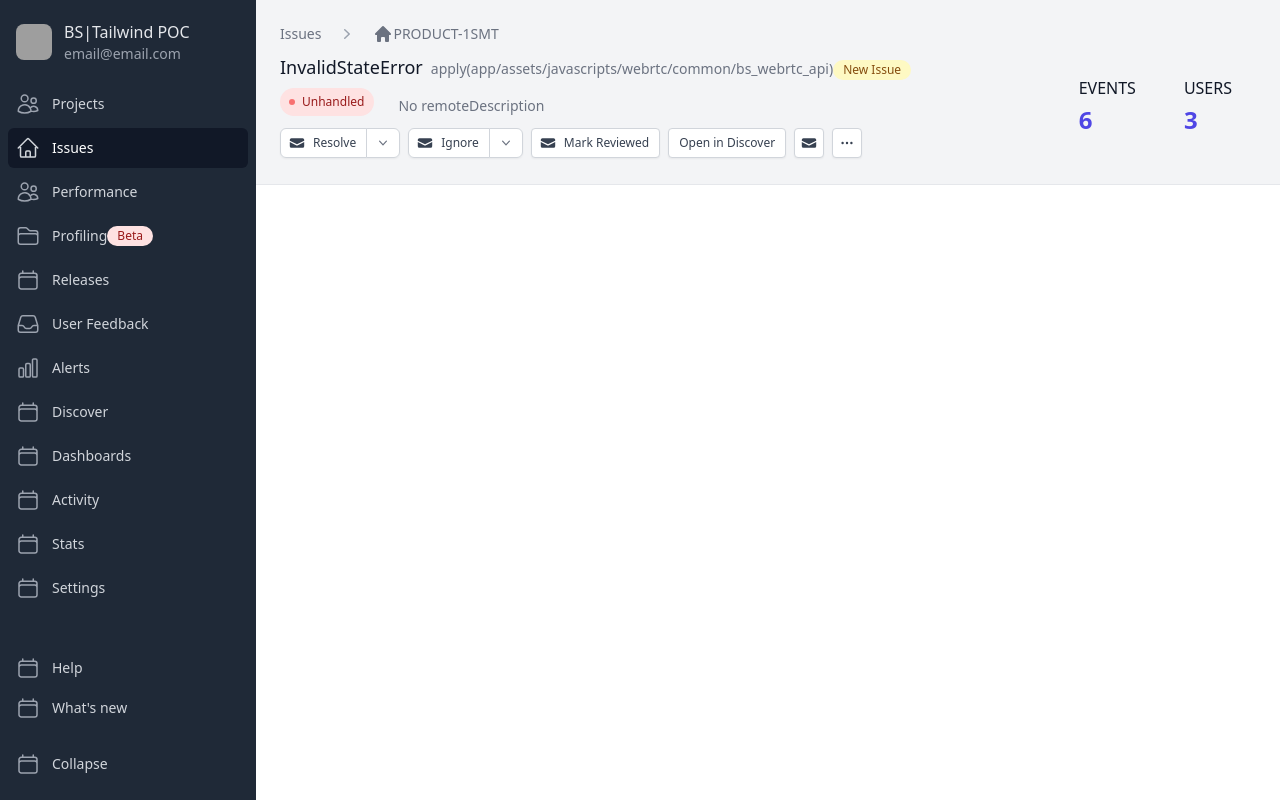
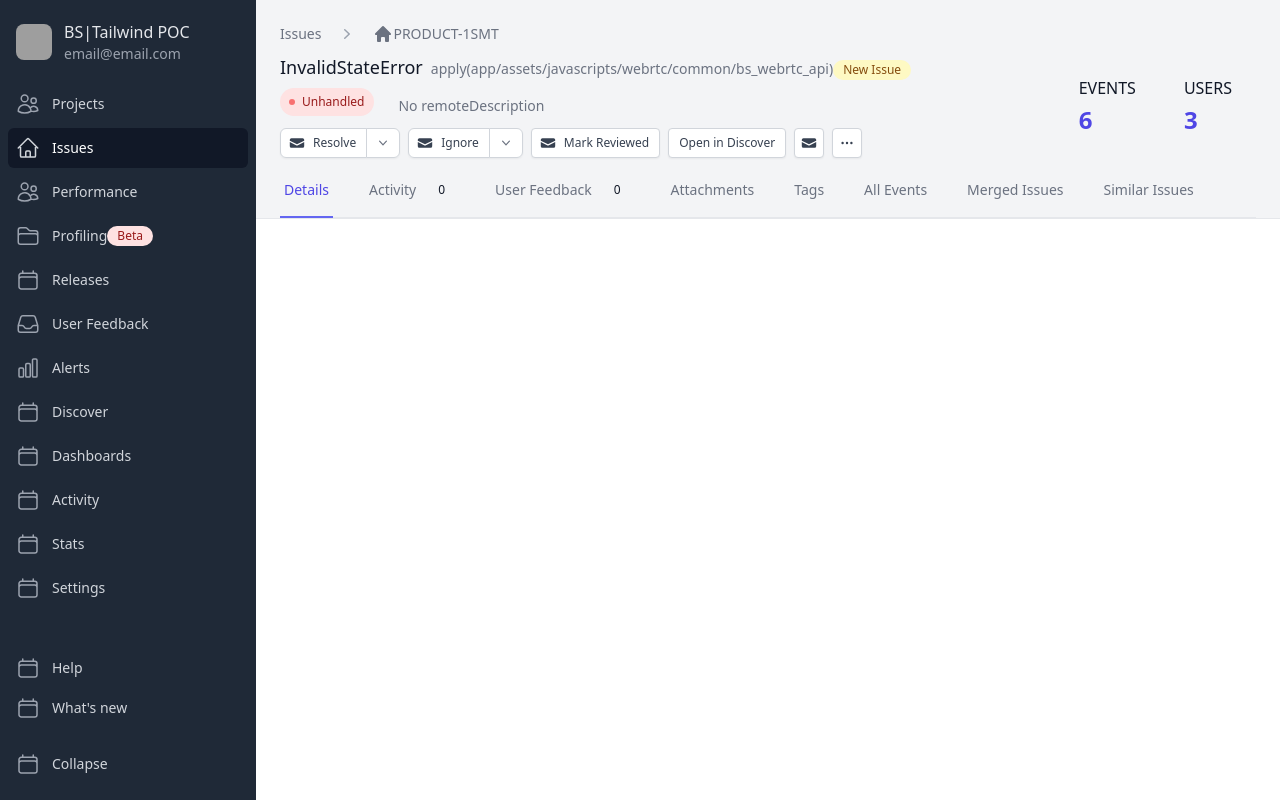
Before and after one commit to ribinBS/bs-tailwind-poc, a React (Create React App) app: page / in a window 1280 px wide. Built offline with nearby package versions, Linux system fonts and the light colour scheme; grey boxes are pictures that could not be loaded; a web font is replaced by a local one.

Commit message:
header section done

```diff
--- a/package.json
+++ b/package.json
@@ -5,6 +5,7 @@
     "dependencies": {
         "@headlessui/react": "^1.7.4",
         "@heroicons/react": "^2.0.13",
+        "@tailwindcss/forms": "^0.5.3",
         "@testing-library/jest-dom": "^5.16.5",
         "@testing-library/react": "^13.4.0",
         "@testing-library/user-event": "^13.5.0",
@@ -39,8 +40,8 @@
         ]
     },
     "devDependencies": {
-        "tailwindcss": "^3.2.4",
         "autoprefixer": "^10.4.13",
-        "postcss": "^8.4.19"
+        "postcss": "^8.4.19",
+        "tailwindcss": "^3.2.4"
     }
 }
--- a/src/pages/Details/index.jsx
+++ b/src/pages/Details/index.jsx
@@ -15,6 +15,17 @@ const items = [
     { name: 'Export PDF', href: '#' },
 ];
 
+const tabs = [
+    { name: 'Details', href: '#', current: true },
+    { name: 'Activity', href: '#', count: '0', current: false },
+    { name: 'User Feedback', count: '0', href: '#', current: false },
+    { name: 'Attachments', href: '#', current: false },
+    { name: 'Tags', href: '#', current: false },
+    { name: 'All Events', href: '#', current: false },
+    { name: 'Merged Issues', href: '#', current: false },
+    { name: 'Similar Issues', href: '#', current: false },
+];
+
 function classNames(...classes) {
     return classes.filter(Boolean).join(' ');
 }
@@ -22,7 +33,7 @@ function classNames(...classes) {
 export default function Details() {
     return (
         <main className='flex-1'>
-            <div className='py-6 mx-auto border-b bg-gray-100'>
+            <div className='pt-6 mx-auto border-b bg-gray-100'>
                 <div className='px-6'>
                     <div className=''>
                         <nav className='sm:hidden' aria-label='Back'>
@@ -345,6 +356,41 @@ export default function Details() {
                             </div>
                         </div>
                     </div>
+                    <div className='hidden sm:block mt-1'>
+                        <div className='border-b border-gray-200'>
+                            <nav
+                                className='-mb-px flex space-x-8'
+                                aria-label='Tabs'>
+                                {tabs.map((tab) => (
+                                    <a
+                                        key={tab.name}
+                                        href='#'
+                                        className={classNames(
+                                            tab.current
+                                                ? 'border-indigo-500 text-indigo-600'
+                                                : 'border-transparent text-gray-500 hover:text-gray-700 hover:border-gray-200',
+                                            'whitespace-nowrap flex py-4 px-1 border-b-2 font-medium text-sm'
+                                        )}
+                                        aria-current={
+                                            tab.current ? 'page' : undefined
+                                        }>
+                                        {tab.name}
+                                        {tab.count ? (
+                                            <span
+                                                className={classNames(
+                                                    tab.current
+                                                        ? 'bg-indigo-100 text-indigo-600'
+                                                        : 'bg-gray-100 text-gray-900',
+                                                    'hidden ml-3 py-0.5 px-2.5 rounded-full text-xs font-medium md:inline-block'
+                                                )}>
+                                                {tab.count}
+                                            </span>
+                                        ) : null}
+                                    </a>
+                                ))}
+                            </nav>
+                        </div>
+                    </div>
                 </div>
             </div>
         </main>
--- a/tailwind.config.js
+++ b/tailwind.config.js
@@ -4,5 +4,5 @@ module.exports = {
     theme: {
         extend: {},
     },
-    plugins: [],
+    plugins: [require('@tailwindcss/forms')],
 };
```
Also changed, not shown: 1 other file (tests, documents, lock files or other folders).
